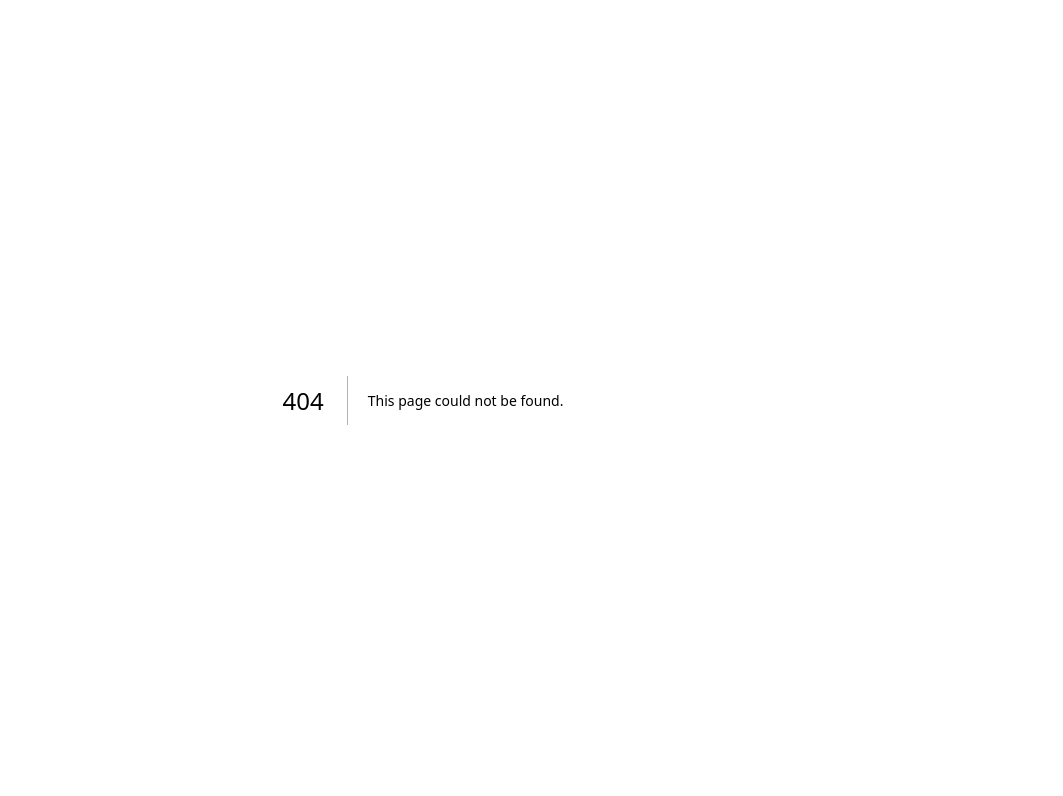
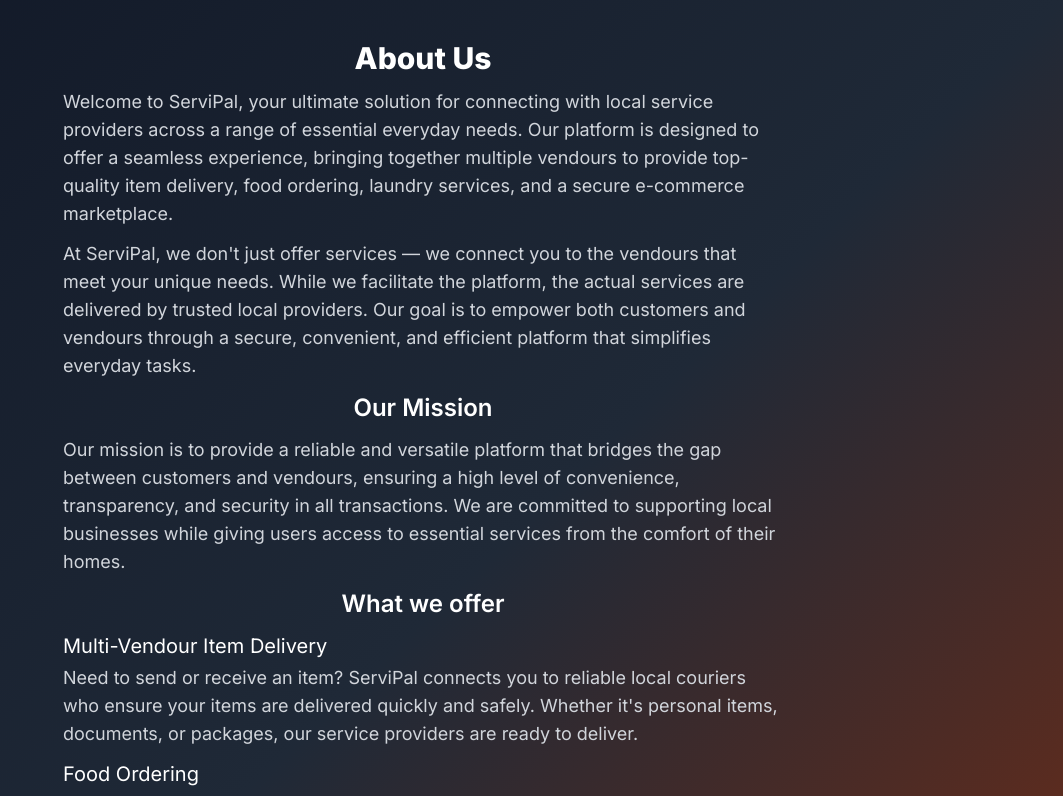
Before and after one commit to kenmoh/servipal, a Next.js app: page /about in a window 1280 px wide. Before the commit this address had no page. Shown: the top 796 px of the page, without its empty margins (217-1280 px from the left). Built offline with nearby package versions, Linux system fonts and the light colour scheme.

Commit message:
add about us page

```diff
--- /dev/null
+++ b/app/about/page.tsx
@@ -0,0 +1,55 @@
+import { offers } from "@/lib/constants";
+import { off } from "process";
+import React from "react";
+
+const About = () => {
+    return (
+        <div className="min-h-screen p-10 w-full bg-gradient-to-br from-gray-900 via-gray-800 to-orange-900">
+            <section className=" w-3/5 items-center justify-center mx-auto">
+                <h2 className="text-white mb-3 text-3xl text-center font-extrabold">About Us</h2>
+                <p className="text-lg text-gray-300">
+                    Welcome to ServiPal, your ultimate solution for connecting with local
+                    service providers across a range of essential everyday needs. Our
+                    platform is designed to offer a seamless experience, bringing together
+                    multiple vendours to provide top-quality item delivery, food ordering,
+                    laundry services, and a secure e-commerce marketplace.
+                </p>
+                <p className="text-lg text-gray-300 mt-3">
+                    At ServiPal, we don't just offer services — we connect you to the
+                    vendours that meet your unique needs. While we facilitate the
+                    platform, the actual services are delivered by trusted local
+                    providers. Our goal is to empower both customers and vendours through
+                    a secure, convenient, and efficient platform that simplifies everyday
+                    tasks.
+                </p>
+            </section>
+            <section className="  w-3/5 items-center justify-center mx-auto">
+                <h2 className="text-white my-3 text-2xl text-center font-semibold">Our Mission</h2>
+                <p className="text-lg text-gray-300">
+                    Our mission is to provide a reliable and versatile
+                    platform that bridges the gap between customers and vendours, ensuring
+                    a high level of convenience, transparency, and security in all
+                    transactions. We are committed to supporting local businesses while
+                    giving users access to essential services from the comfort of their
+                    homes.
+                </p>
+
+            </section>
+
+            <section className=" w-3/5 items-center justify-center mx-auto">
+                <h2 className="text-white my-3 text-2xl text-center font-semibold">What we offer</h2>
+                {offers.map(offer => (
+                    <div key={offer.label} className="my-3">
+                        <h2 className="text-white mb-1 text-xl">{offer.label}</h2>
+                        <p className="text-lg text-gray-300" >
+                            {offer.decription}
+                        </p>
+                    </div>
+                ))}
+
+            </section>
+        </div>
+    );
+};
+
+export default About;
--- a/components/DropDownInput.tsx
+++ b/components/DropDownInput.tsx
@@ -49,7 +49,7 @@
                     variant="outline"
                     role="combobox"
                     aria-expanded={open}
-                    className="w-[200px] justify-between bg-gray-800 bg-opacity-50 text-white placeholder-gray-400 border-gray-700 focus:ring-2 focus:ring-orange-500"
+                    className="sm:flex-row md:[200px] justify-between bg-gray-800 bg-opacity-50 text-white placeholder-gray-400 border-gray-700 focus:ring-2 focus:ring-orange-500"
                 >
                     {value
                         ? userTypes.find((user) => user.value === value)?.label
@@ -57,7 +57,7 @@
                     <ChevronsUpDown className="ml-2 h-4 w-4 shrink-0 opacity-50" />
                 </Button>
             </PopoverTrigger>
-            <PopoverContent className="w-[200px] p-0 ">
+            <PopoverContent className="sm:flex-row md:w-[200px] p-0 ">
                 <Command className='bg-gray-800 bg-opacity-50 text-white placeholder-gray-400 border-gray-700 focus:ring-2 focus:ring-orange-500'>
                     <CommandInput placeholder="Service Type..." />
                     <CommandList className='bg-gray-800 bg-opacity-50 text-white placeholder-gray-400 border-gray-700 focus:ring-2 focus:ring-orange-500'>
--- a/components/landingPage.tsx
+++ b/components/landingPage.tsx
@@ -7,6 +7,7 @@
 import { ShoppingBag, Utensils, Shirt, Shield, Clock, HeartHandshake, Bike, Menu } from "lucide-react"
 import { Sheet, SheetContent, SheetTrigger } from "@/components/ui/sheet"
 import DropDownInput from './DropDownInput'
+import Link from 'next/link'
 
 
 const navItems = [
@@ -112,6 +113,7 @@
           <div className="text-orange-400 text-2xl md:text-4xl font-bold">ServiPal</div>
           <nav className='hidden md:block'>
             <ul className="flex space-x-6">
+              <Link href={'/about'} className='text-gray-300 hover:text-orange-400 transition-colors'>About</Link>
               {navItems.map((item) => (
                 <li key={item.href}>
                   <a href={item.href}
@@ -122,7 +124,6 @@
                   </a>
                 </li>
               ))}
-
             </ul>
           </nav>
           <Sheet>
@@ -134,6 +135,7 @@
             <SheetContent side="right" className="w-[300px] sm:w-[400px] bg-gray-900">
               <nav>
                 <ul className="flex flex-col space-y-4">
+                  <Link href={'/about'} className='text-gray-300 hover:text-orange-400 transition-colors'>About</Link>
                   {navItems.map((item) => (
                     <li key={item.href}>
                       <a
@@ -164,7 +166,6 @@
               <Image src={'/online.png'} alt='ServiPal' width={3000} height={300} />
             </div>
           </section>
-
 
 
           <section id="services">
--- /dev/null
+++ b/lib/constants.ts
@@ -0,0 +1,22 @@
+export const offers = [
+  {
+    label: "Multi-Vendour Item Delivery",
+    decription:
+      "Need to send or receive an item? ServiPal connects you to reliable local couriers who ensure your items are delivered quickly and safely. Whether it's personal items, documents, or packages, our service providers are ready to deliver.",
+  },
+  {
+    label: "Food Ordering",
+    decription:
+      "Craving something delicious? ServiPal lets you explore menus from various local restaurants and food vendours. Simply browse, order, and track your meal from the moment it's prepared until it arrives at your door.",
+  },
+  {
+    label: "Laundry Services",
+    decription:
+      "No more laundry stress. With ServiPal, you can connect with local laundry vendours who provide a range of services, from washing and ironing to pickup and delivery. Select your preferred vendour, customize your service, and enjoy clean clothes without the hassle.",
+  },
+  {
+    label: "Mini E-commerce Platform (with Escrow)",
+    decription:
+      "ServiPal also offers a peer-to-peer marketplace where you can buy and sell items. Our escrow system ensures that payments are held securely until the buyer confirms receipt of the item. This ensures fairness and transparency for both buyers and sellers.",
+  },
+];
```
